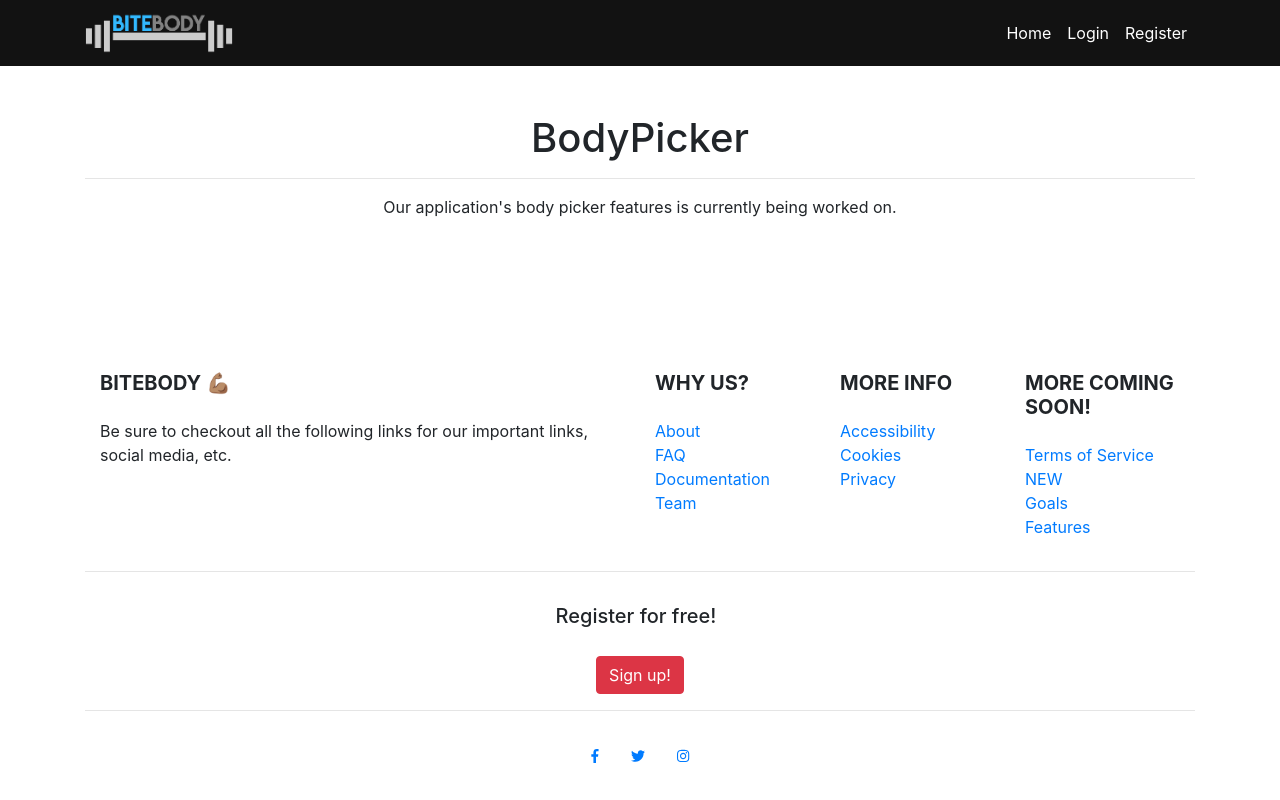
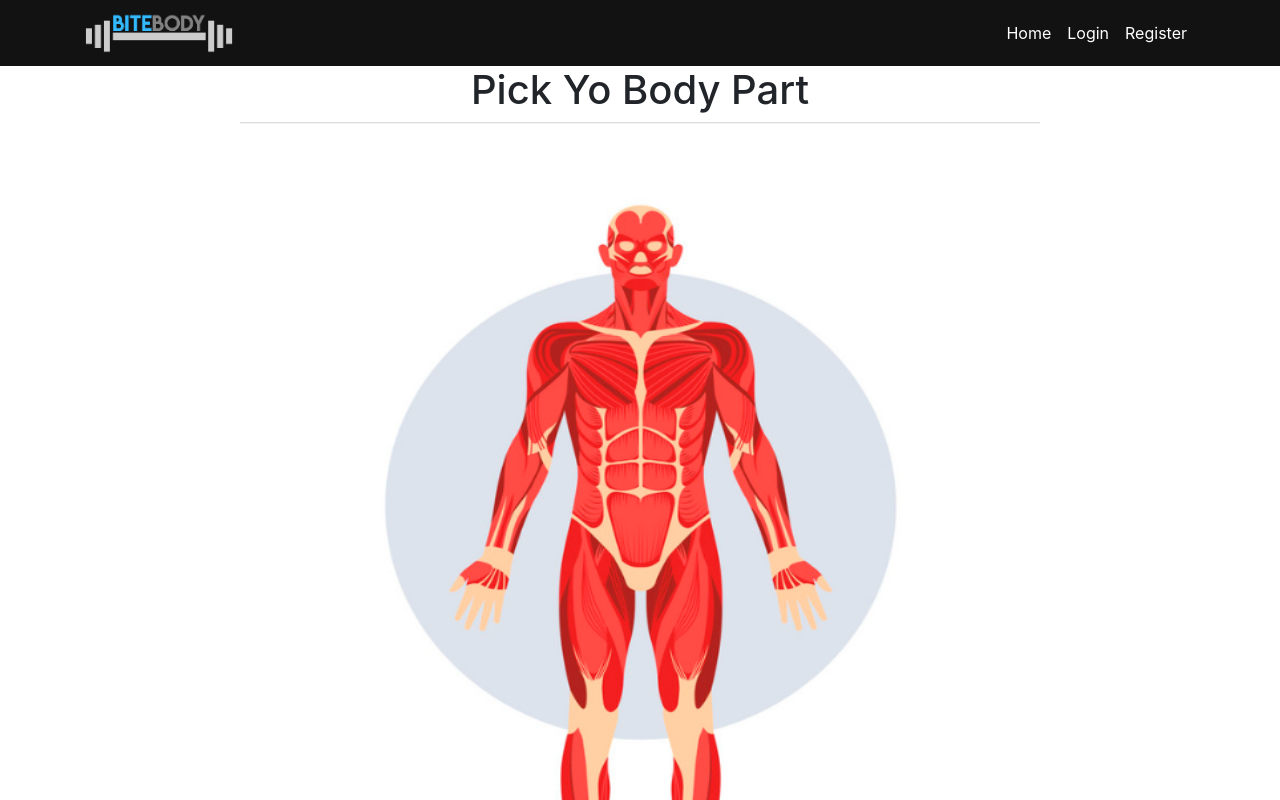
Before and after one commit to Bite-Body/bitebody-front-end, a React (Create React App) app: page /BodyPicker in a window 1280 px wide. Shown: the top 800 px of the page. Built offline with nearby package versions, Linux system fonts and the light colour scheme.

Commit message:
updated pick bodybart UI

```diff
--- a/src/components/BodyPicker/BodyPicker.js
+++ b/src/components/BodyPicker/BodyPicker.js
@@ -1,5 +1,6 @@
 import React, { Component } from 'react'
 import body from '../../static/images/Body.png'
+
 class BodyPicker extends Component {
 
   componentDidMount() {
@@ -7,24 +8,25 @@ class BodyPicker extends Component {
   }
   render() {
     return (
-        <div className="container">
-        <br/><br/>
-        <div class = "centering" data-analytics-section = "Center">
-          <div class = "block center">
-            <h1 class = "h1"><center>BodyPicker</center></h1>
-            <hr></hr>
-            <p>
-            <center>Our application's body picker features is currently being worked on. </center>
-            </p>
+        <html>
+        <body>
 
-          </div>
-        </div>
+                <h1><center>Pick Yo Body Part</center></h1>
+
+                <center><img src = {body} alt = "body"  width = "800" height = "900" useMap = "#bodyimage"></img></center>
+                <map name = "bodyimage">
+                    <area shape = "rect" coords = "240, 200, 320, 450" alt = "Left Arm" href = "https://www.google.com"/>
+                    <area shape = "rect" coords = "340, 220, 460, 280" alt = "Chest" href = "https://www.google.com"/>
+                    <area shape = "rect" coords = "470, 200, 550, 450" alt = "Right Arm" href = "https://www.google.com"/>
+                    <area shape = "rect" coords = "321, 460, 380, 800" alt = "Left Leg" href = "https://www.google.com"/>
+                    <area shape = "rect" coords = "415, 460, 480, 800" alt = "Right Leg" href = "https://www.google.com"/>
+                    <area shape = "rect" coords = "340, 285, 460, 400" alt = "Abdomen" href = "https://www.google.com"/>
+                </map>
+
+        </body>
+        </html>
 
 
-
-
-        <br/><br/><br/>
-      </div>
     )
   }
 }
```
